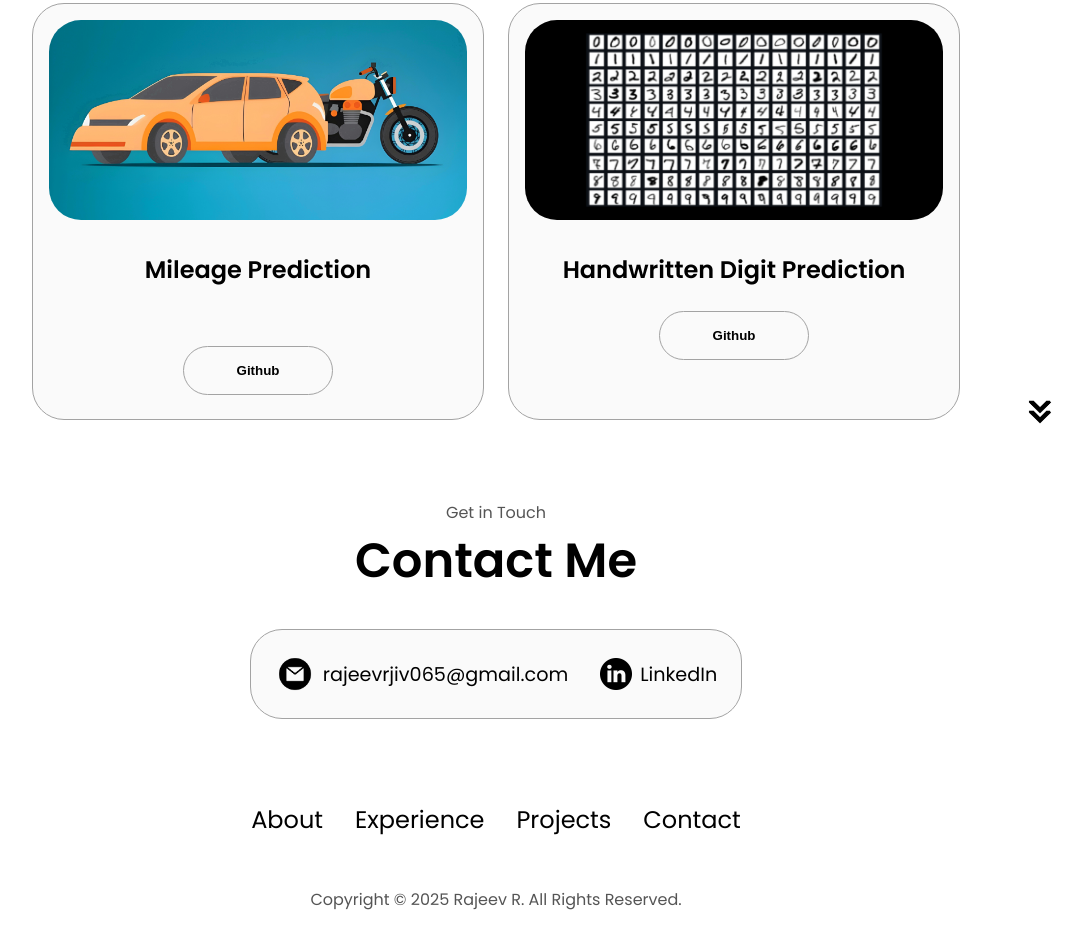
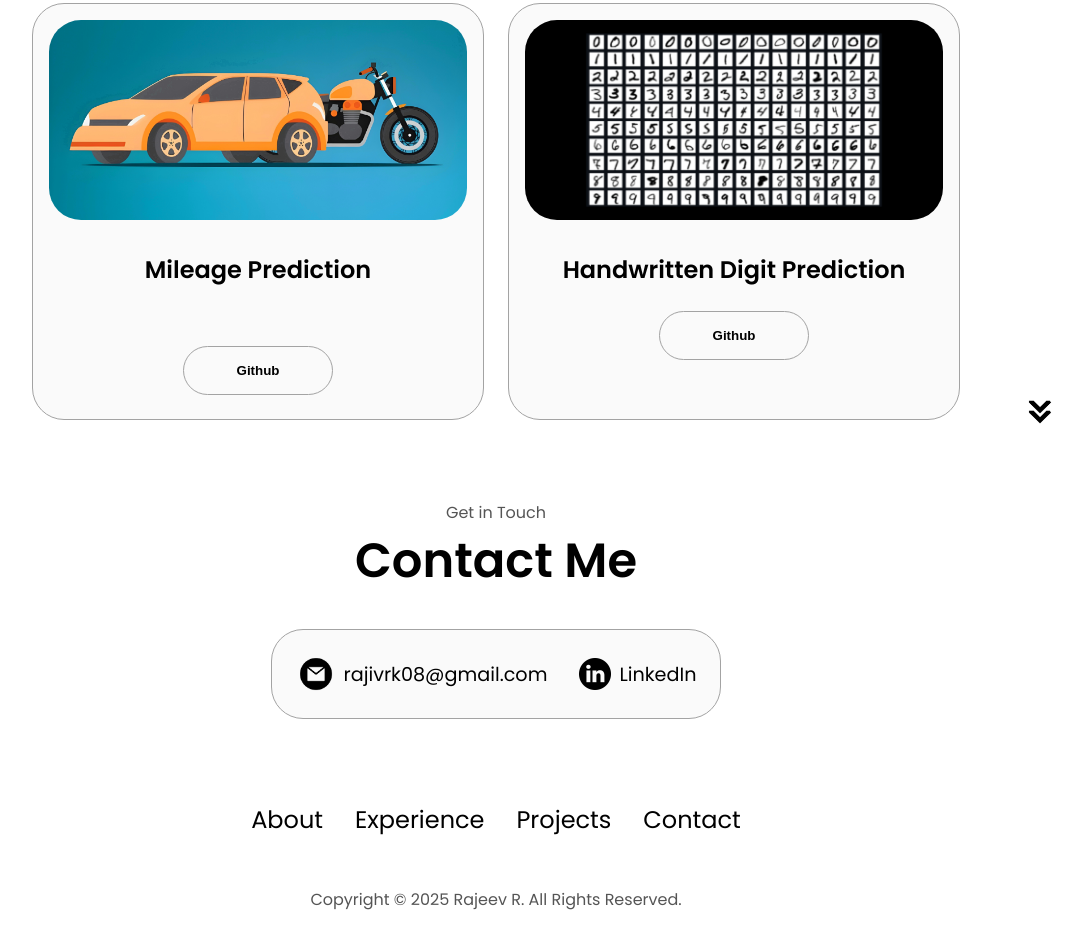
Before and after one commit to Rajeev-08/Portfolio, a plain HTML site: page index.html in a window 1280 px wide. Shown: the part 3047-3996 px from the top of the page, without its empty margins (144-1226 px from the left). Drawn offline with Linux system fonts and the light colour scheme.

Commit message:
Update index.html

```diff
--- a/index.html
+++ b/index.html
@@ -242,7 +242,7 @@
     <div class="contact-info-upper-container">
       <div class="contact-info-container">
         <img src="./assets/email.png" alt="Email icon" class="icon contact-icon email-icon" />
-        <p><a href="mailto:rajivrk08@gmail.com">rajeevrjiv065@gmail.com</a></p>
+        <p><a href="mailto:rajivrk08@gmail.com">rajivrk08@gmail.com</a></p>
       </div>
       <div class="contact-info-container">
         <img src="./assets/linkedin.png" alt="LinkedIn icon" class="icon contact-icon" />
```
